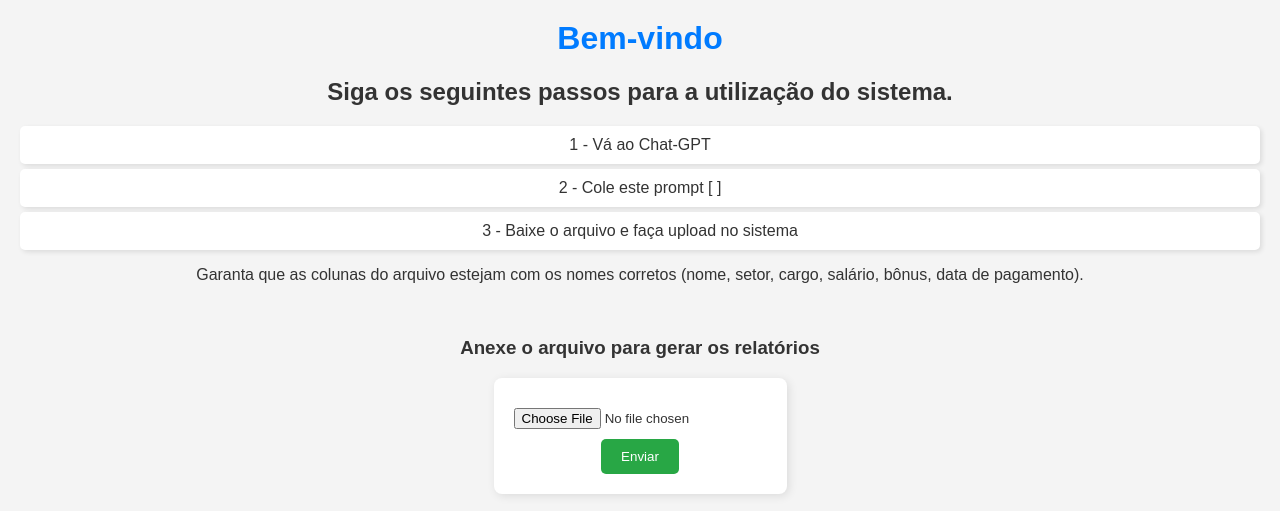
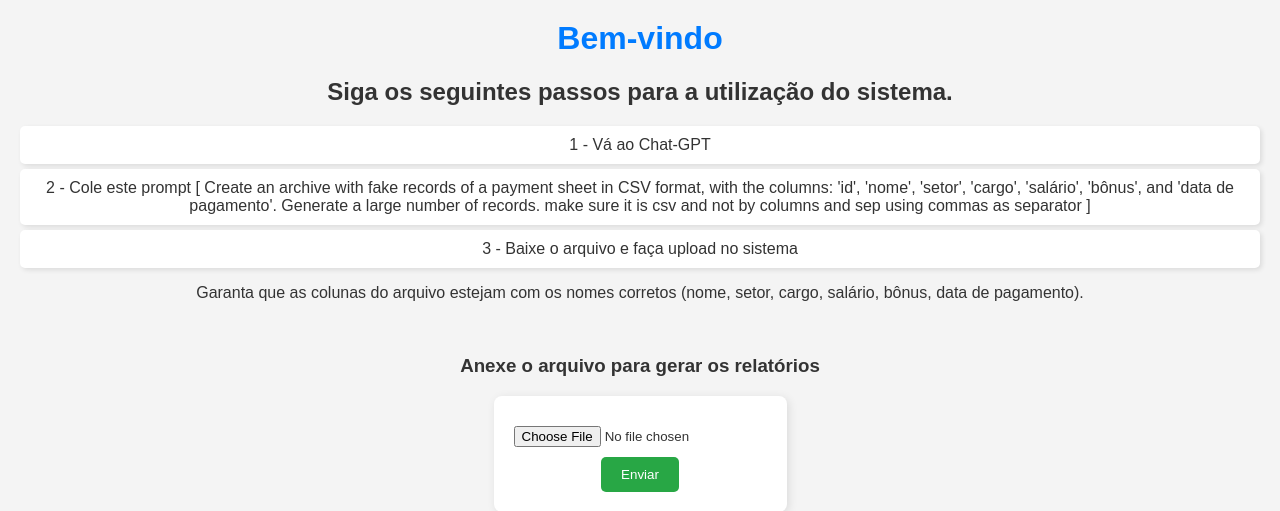
Before and after one commit to Astro026/grupo_mar, a Flask app: template app/templates/private/financeiro/home.html in a window 1280 px wide. Shown: the top 511 px of the page. Run offline with Flask 3, Linux system fonts and the light colour scheme; the template is opened without the code that fills it, so the values that code supplies are empty; some libraries are stand-ins or nearby versions.

Commit message:
Update home.html

```diff
--- a/app/templates/private/financeiro/home.html
+++ b/app/templates/private/financeiro/home.html
@@ -11,7 +11,7 @@
     <h2>Siga os seguintes passos para a utilização do sistema.</h2>
     <ul>
         <li>1 - Vá ao Chat-GPT</li>
-        <li>2 - Cole este prompt [ ]</li>
+        <li>2 - Cole este prompt [ Create an archive with fake records of a payment sheet in CSV format, with the columns: 'id', 'nome', 'setor', 'cargo', 'salário', 'bônus', and 'data de pagamento'. Generate a large number of records. make sure it is csv and not by columns and sep using commas as separator ]</li>
         <li>3 - Baixe o arquivo e faça upload no sistema</li>
     </ul>
     <p>Garanta que as colunas do arquivo estejam com os nomes corretos (nome, setor, cargo, salário, bônus, data de pagamento).</p>
```
